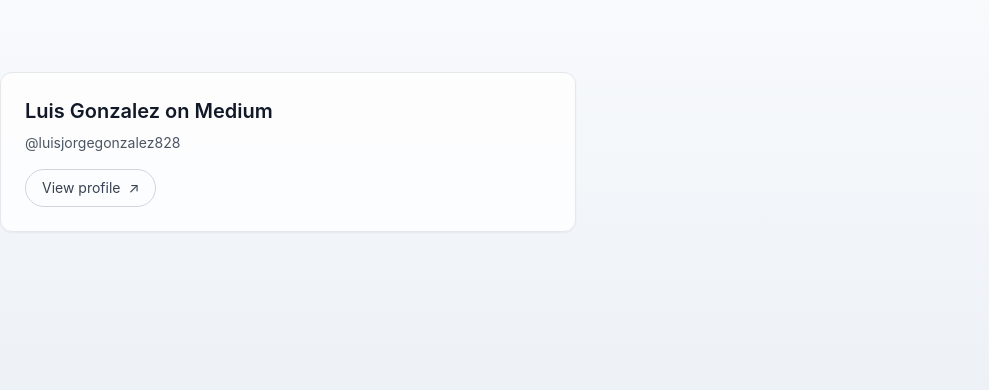
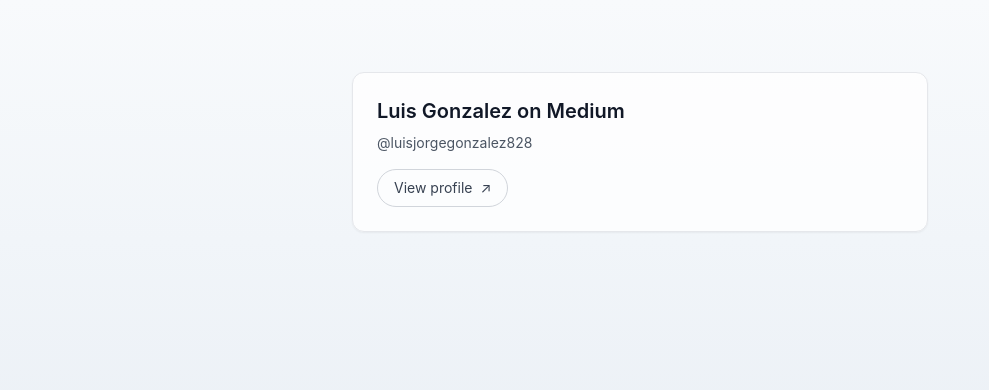
Before and after one commit to LuisJG8/personal_website, a website built with Vite: page blog/index.html in a window 1280 px wide. Shown: the whole page, without its empty margins (0-989 px from the left). Built offline with nearby package versions, Linux system fonts and the light colour scheme.

Commit message:
Center Medium profile card on blog page (#17)
Co-authored-by: Luis Gonzalez <luisgonzalez@Mac.lan>

```diff
--- a/blog/index.html
+++ b/blog/index.html
@@ -6,7 +6,7 @@
   <h1 class="sr-only">Blog</h1>
 
   <a href="https://medium.com/@luisjorgegonzalez828" target="_blank" rel="noopener noreferrer"
-     class="card block max-w-xl focus-visible:outline focus-visible:outline-2 focus-visible:outline-offset-4 focus-visible:outline-amber-600"
+     class="card mx-auto block max-w-xl focus-visible:outline focus-visible:outline-2 focus-visible:outline-offset-4 focus-visible:outline-amber-600"
      aria-labelledby="medium-profile-title" aria-describedby="medium-profile-action">
     <h2 id="medium-profile-title" class="text-xl font-semibold text-white">Luis Gonzalez on Medium</h2>
     <p class="mt-2 break-words text-sm text-gray-400">@luisjorgegonzalez828</p>
```
